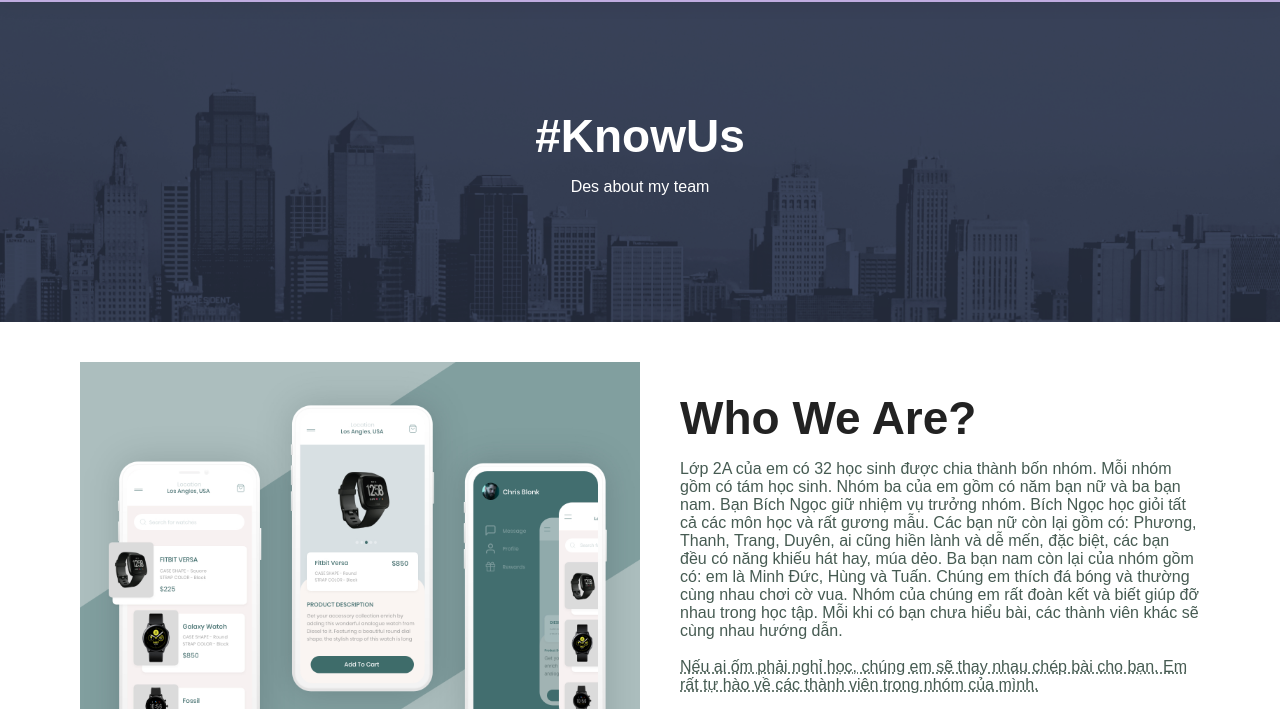
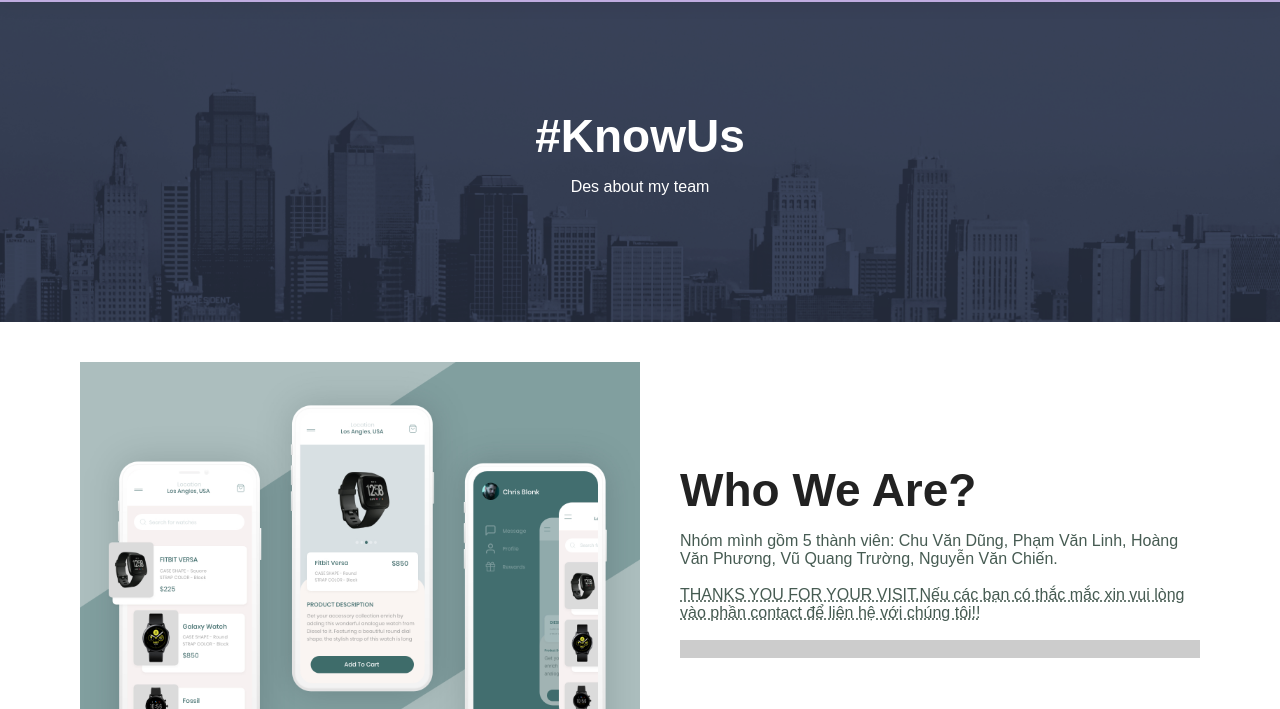
Before and after one commit to ChuDung2k3/shopWeb.github.io, a plain HTML site: page about.html in a window 1280 px wide. Shown: the part 82-791 px from the top of the page. Drawn offline with Linux system fonts and the light colour scheme.

Commit message:
edit about

```diff
--- a/about.html
+++ b/about.html
@@ -37,9 +37,10 @@
         <img src="./img/about/a2.jpg" alt="">
         <div>
             <h2>Who We Are?</h2>
-            <p>Lớp 2A của em có 32 học sinh được chia thành bốn nhóm. Mỗi nhóm gồm có tám học sinh. Nhóm ba của em gồm có năm bạn nữ và ba bạn nam. Bạn Bích Ngọc giữ nhiệm vụ trưởng nhóm. Bích Ngọc học giỏi tất cả các môn học và rất gương mẫu. Các bạn nữ còn lại gồm có: Phương, Thanh, Trang, Duyên, ai cũng hiền lành và dễ mến, đặc biệt, các bạn đều có năng khiếu hát hay, múa dẻo. Ba bạn nam còn lại của nhóm gồm có: em là Minh Đức, Hùng và Tuấn. Chúng em thích đá bóng và thường cùng nhau chơi cờ vua. Nhóm của chúng em rất đoàn kết và biết giúp đỡ nhau trong học tập. Mỗi khi có bạn chưa hiểu bài, các thành viên khác sẽ cùng nhau hướng dẫn.
+            <p>Nhóm mình gồm 5 thành viên: Chu Văn Dũng, Phạm Văn Linh, Hoàng Văn Phương, Vũ Quang Trường, Nguyễn Văn Chiến.
+
             <br><br>
-            <abbr title="">Nếu ai ốm phải nghỉ học, chúng em sẽ thay nhau chép bài cho bạn. Em rất tự hào về các thành viên trong nhóm của mình.</abbr>
+            <abbr title="">THANKS YOU FOR YOUR VISIT.Nếu các bạn có thắc mắc xin vui lòng vào phần contact để liên hệ với chúng tôi!!</abbr>
 
             <br><br>
 
```
Also changed, not shown: index.html (+0 -1 lines), style.css (line endings or trailing spaces).
